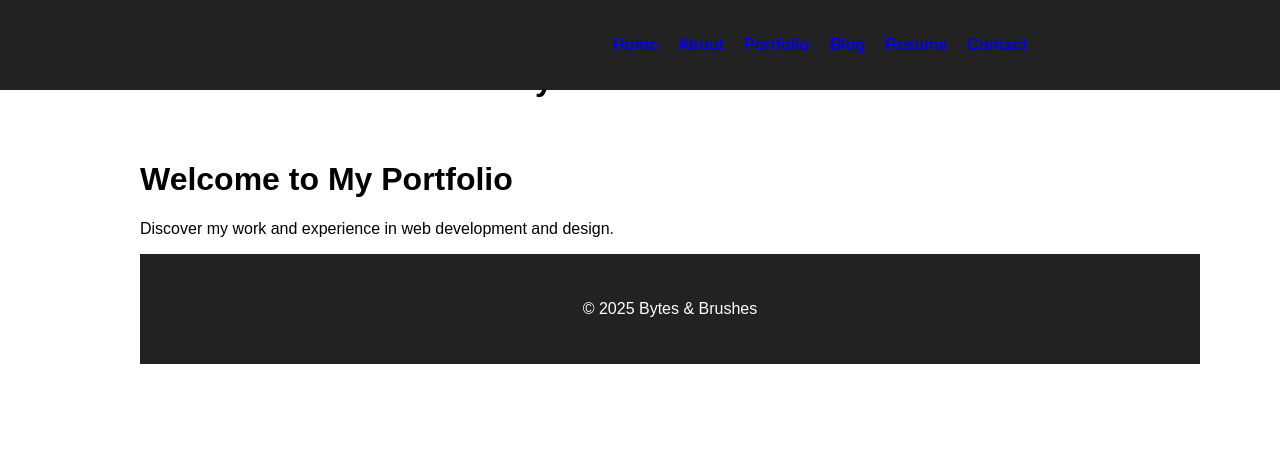
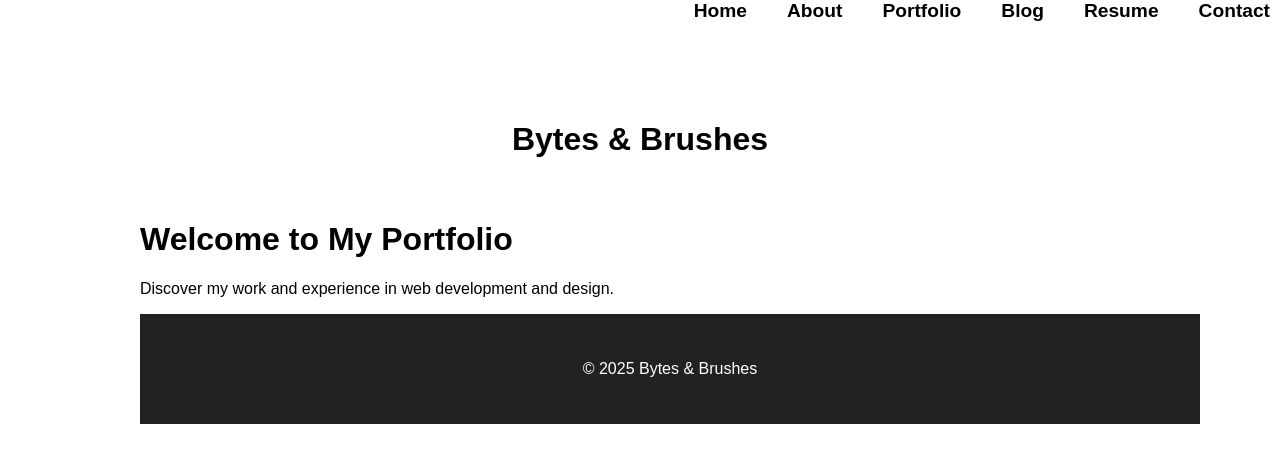
Before and after one commit to christynicholas-co/portfolio-react, a React (Create React App) app: page / in a window 1280 px wide. Shown: the top 462 px of the page. Built offline with nearby package versions, Linux system fonts and the light colour scheme.

Commit message:
refined layout and removed navbar shrinking effect

```diff
--- a/src/components/Header.js
+++ b/src/components/Header.js
@@ -1,12 +1,10 @@
 import React from "react";
 import "../styles/Header.css";
-import Navbar from "./Navbar";
 
 const Header = () => {
   return (
     <header className="header">
       <h1>Bytes & Brushes</h1> {/*header branding*/}
-      <Navbar /> {/* Navbar included here*/}
     </header>
   );
 };
--- a/src/pages/Home.js
+++ b/src/pages/Home.js
@@ -2,8 +2,6 @@ import React from "react";
 import Header from "../components/Header";
 import Footer from "../components/Footer";
 
-import "../styles/Header.css";
-import "../styles/Footer.css";
 import "../styles/HeroSection.css";
 import "../styles/Navbar.css";
 import "../styles/ContentBlocks.css";
--- a/src/styles/HeroSection.css
+++ b/src/styles/HeroSection.css
@@ -14,3 +14,11 @@
   color: #555;
   line-height: 1.6;
 }
+
+.hero {
+  display: flex;
+  justify-content: center;
+  align-items: center;
+  height: 60vh;
+  text-align: center;
+}
--- a/src/styles/Home.css
+++ b/src/styles/Home.css
@@ -7,4 +7,5 @@ body {
   max-width: 1000px;
   margin: 0 auto; /* Center content */
   padding: 20px;
+  padding-top: 80px;
 }
--- a/src/styles/Navbar.css
+++ b/src/styles/Navbar.css
@@ -2,12 +2,8 @@
   position: fixed;
   top: 0;
   width: 100%;
-  background: #222;
-  transition: all 0.3s ease-in-out;
-  padding: 20px;
   display: flex;
-  justify-content: center;
-  gap: 15px;
+  justify-content: flex-end;
 }
 
 .navbar.shrink {
@@ -19,13 +15,17 @@
   list-style: none;
   padding: 0;
   display: flex;
+  gap: 20px;
+  margin: 0;
 }
 
 .navbar li {
+  font-size: 1.2rem;
   margin: 0 10px;
 }
 
 .navbar a {
   text-decoration: none;
+  color: black;
   font-weight: bold;
 }
```
Also changed, not shown: src/components/HeroSection.js (+14 -0 lines), src/components/Navbar.js (+6 -18 lines), 1 other file (tests, documents, lock files or other folders).
